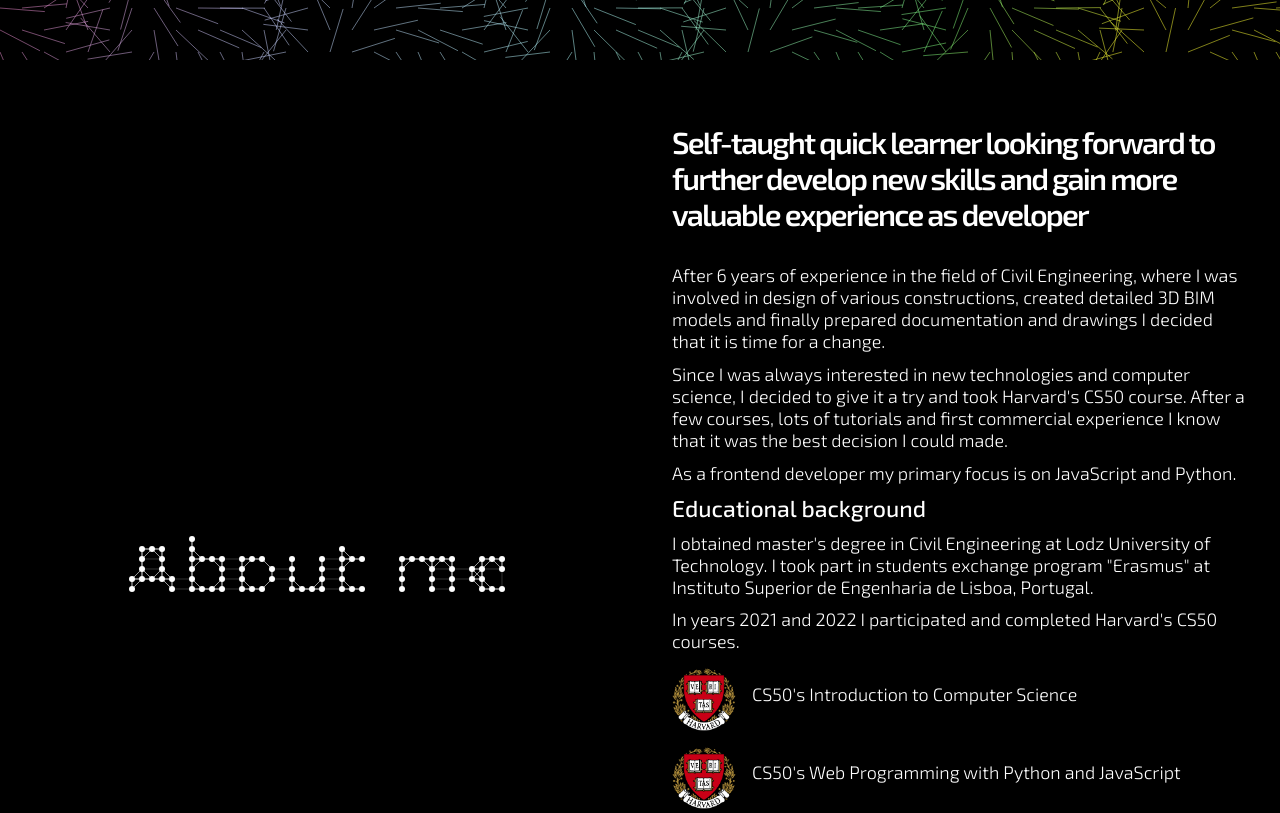
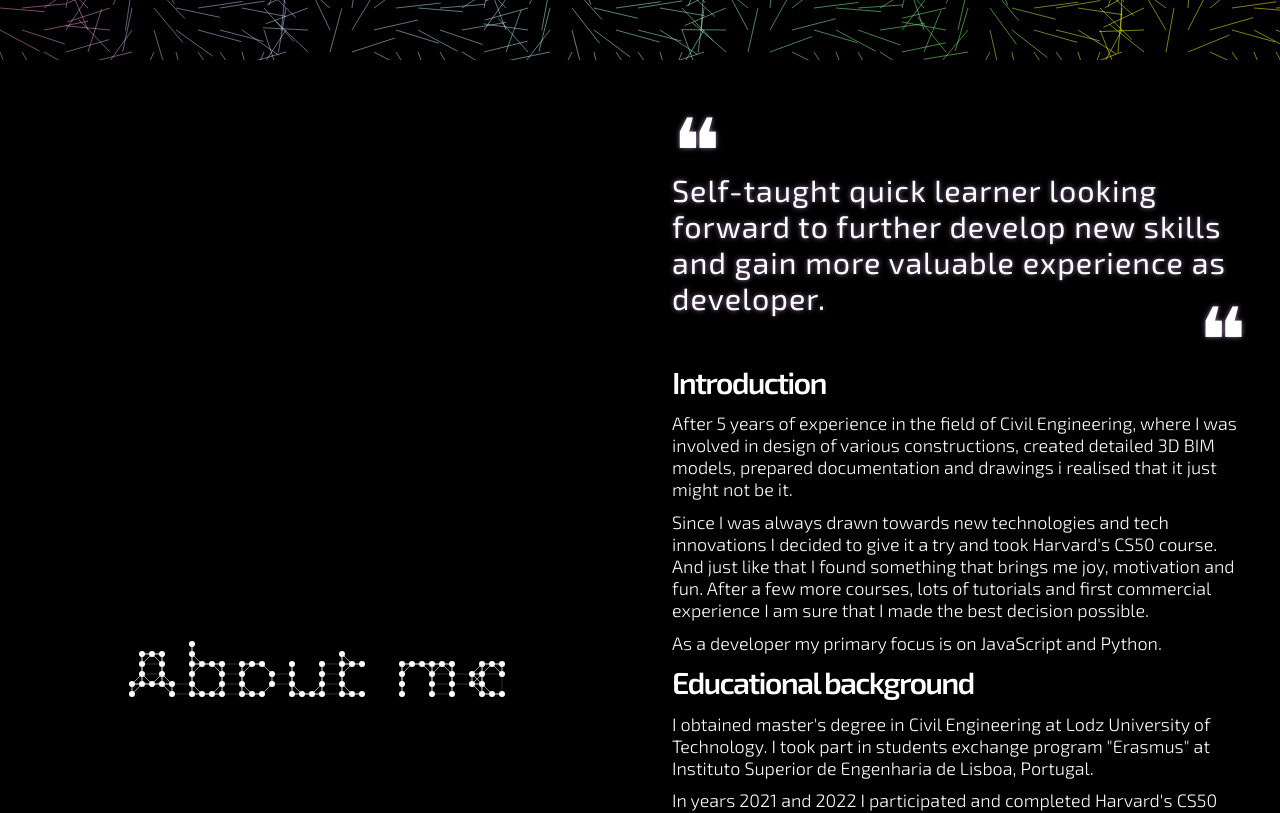
Before and after one commit to szalashaska/my-homepage, a React (Create React App) app: page / in a window 1280 px wide. Shown: the part 740-1553 px from the top of the page. Built offline with nearby package versions, Linux system fonts and the light colour scheme.

Commit message:
Edited About me page

```diff
--- a/src/components/AboutMe.jsx
+++ b/src/components/AboutMe.jsx
@@ -2,7 +2,6 @@ import styled from "styled-components";
 import {
   Column,
   Heading2,
-  Heading3,
   LinkStyled,
   Paragraph,
   Section,
@@ -17,7 +16,7 @@ import AnimatedText from "./AnimatedText";
 const AbouteMeStyled = styled(Section)``;
 
 const Image = styled.img`
-  width: 4rem;
+  width: 3.5rem;
 `;
 
 const LinkWrapper = styled(LinkStyled)`
@@ -36,6 +35,38 @@ const LinkWrapper = styled(LinkStyled)`
   }
 `;
 
+const Blockquote = styled.blockquote`
+  color: var(--font-clr);
+  font-size: clamp(1.5rem, 1.3421rem + 0.7018vw, 2rem);
+  margin-block: 2.5rem;
+  position: relative;
+  letter-spacing: 1px;
+  text-shadow: 0 0 5px rgba(225, 185, 250, 0.65);
+
+  &:before,
+  &:after {
+    content: "❝";
+    color: var(--font-clr);
+    font-size: 3em;
+    position: absolute;
+  }
+
+  &:before {
+    left: 0;
+    top: 0;
+    transform: translateY(-70%);
+  }
+  &:after {
+    right: 0;
+    bottom: 0;
+    transform: translateY(70%);
+  }
+
+  @media screen and (min-width: 900px) {
+    margin-block: 3rem;
+  }
+`;
+
 const AboutMe = () => {
   const { inView, ref: myRef } = useInView();
 
@@ -47,31 +78,33 @@ const AboutMe = () => {
       </Column>
       <Column inView={inView}>
         <Wrapper>
-          <Heading2 mb="2rem">
+          <Blockquote>
             Self-taught quick learner looking forward to further develop new
-            skills and gain more valuable experience as developer
-          </Heading2>
+            skills and gain more valuable experience as developer.
+          </Blockquote>
 
+          <Heading2>Introduction</Heading2>
           <Paragraph>
-            After 6 years of experience in the field of Civil Engineering, where
+            After 5 years of experience in the field of Civil Engineering, where
             I was involved in design of various constructions, created detailed
-            3D BIM models and finally prepared documentation and drawings I
-            decided that it is time for a change.
+            3D BIM models, prepared documentation and drawings i realised that
+            it just might not be it.
           </Paragraph>
 
           <Paragraph>
-            Since I was always interested in new technologies and computer
-            science, I decided to give it a try and took Harvard's CS50 course.
-            After a few courses, lots of tutorials and first commercial
-            experience I know that it was the best decision I could made.
+            Since I was always drawn towards new technologies and tech
+            innovations I decided to give it a try and took Harvard's CS50
+            course. And just like that I found something that brings me joy,
+            motivation and fun. After a few more courses, lots of tutorials and
+            first commercial experience I am sure that I made the best decision
+            possible.
           </Paragraph>
 
           <Paragraph>
-            As a frontend developer my primary focus is on JavaScript and
-            Python.
+            As a developer my primary focus is on JavaScript and Python.
           </Paragraph>
 
-          <Heading3>Educational background</Heading3>
+          <Heading2>Educational background</Heading2>
           <Paragraph>
             I obtained master's degree in Civil Engineering at Lodz University
             of Technology. I took part in students exchange program "Erasmus" at
@@ -104,7 +137,7 @@ const AboutMe = () => {
             </Paragraph>
           </LinkWrapper>
 
-          <Heading3>Technology stack</Heading3>
+          <Heading2>Technology stack</Heading2>
           <Paragraph>
             HTML, CSS, JavaScript, TypeScript, Python, C (basics),
           </Paragraph>
@@ -112,6 +145,7 @@ const AboutMe = () => {
           <Paragraph>React, Next.js, Django, Flask,</Paragraph>
           <Paragraph>Sass, Styled Components, React Router,</Paragraph>
           <Paragraph>Git, Github</Paragraph>
+          <Paragraph>Methodologies: Agile-Scrum</Paragraph>
         </Wrapper>
       </Column>
     </AbouteMeStyled>
```
